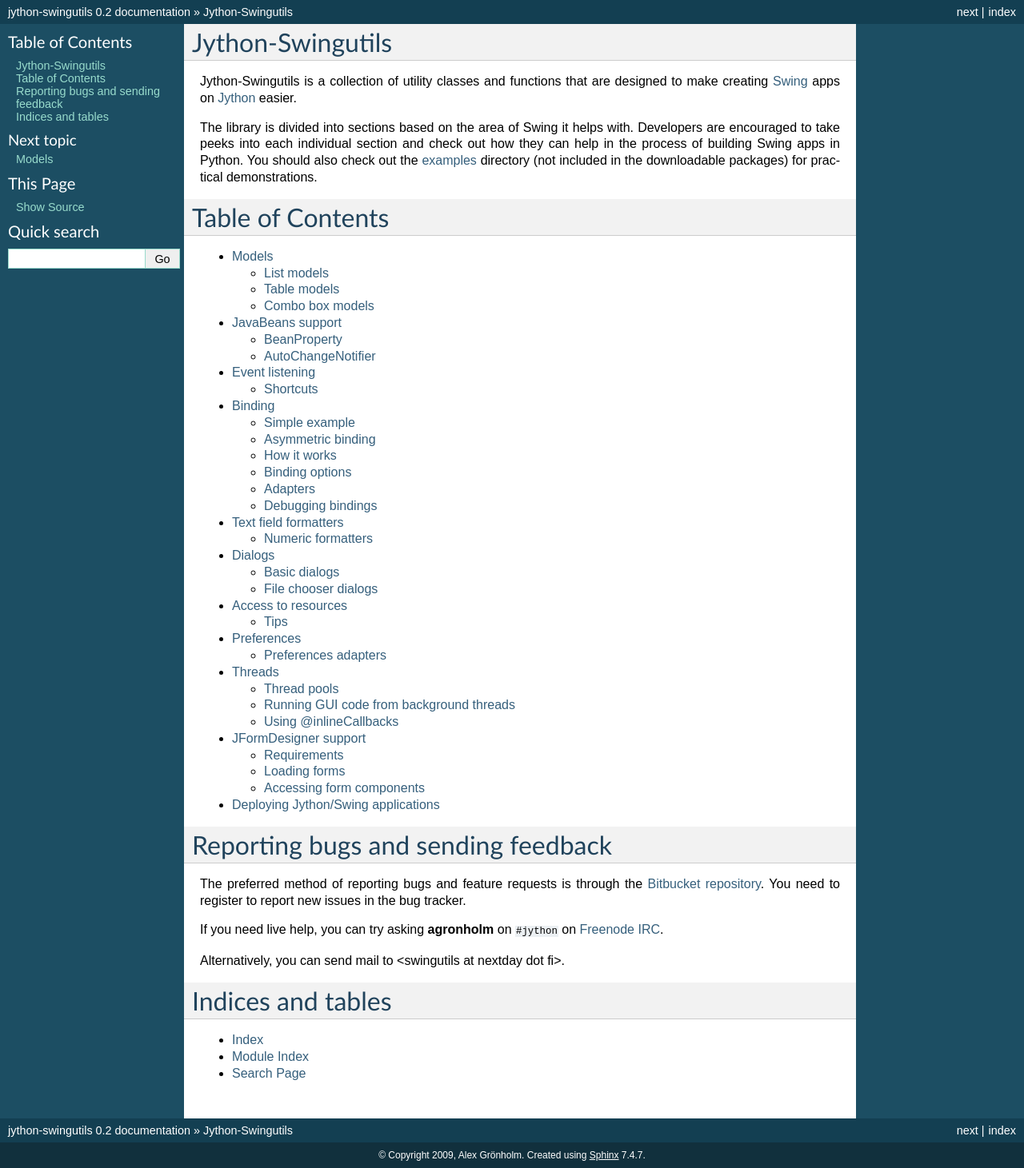
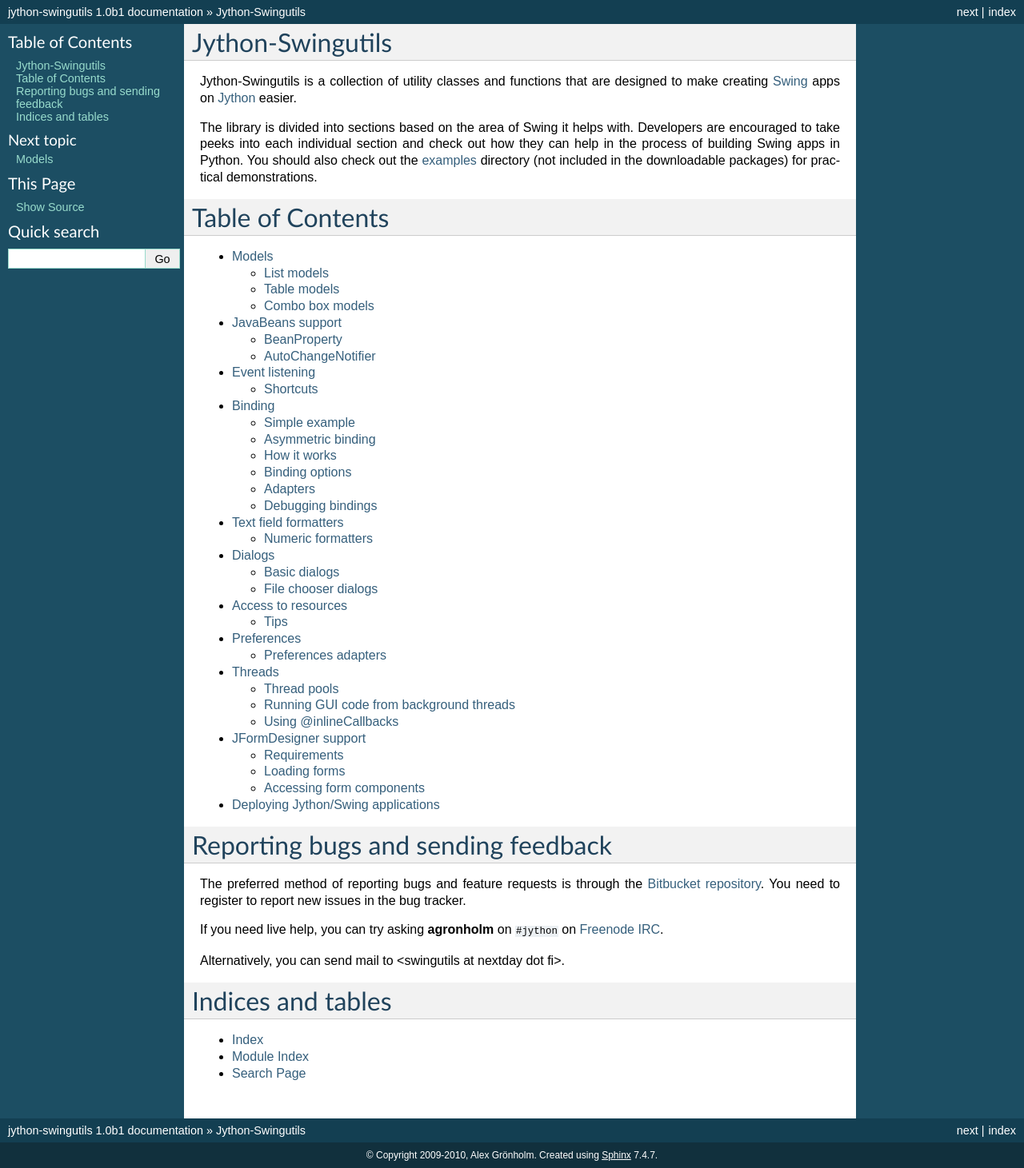
Before and after one commit to jython/swingutils, a Sphinx documentation site: the page built from docs/index.rst, in a window 1280 px wide. Shown: the whole page at 80% size. Built offline with Sphinx 7.4.7, drawn with Linux system fonts in a browser that asks for light colours.

Commit message:
Updated docs version string

```diff
--- a/docs/conf.py
+++ b/docs/conf.py
@@ -38,16 +38,16 @@ master_doc = 'index'
 
 # General information about the project.
 project = u'jython-swingutils'
-copyright = u'2009, Alex Grönholm'
+copyright = u'2009-2010, Alex Grönholm'
 
 # The version info for the project you're documenting, acts as replacement for
 # |version| and |release|, also used in various other places throughout the
 # built documents.
 #
 # The short X.Y version.
-version = '0.2'
+version = '1.0'
 # The full version, including alpha/beta/rc tags.
-release = '0.2'
+release = '1.0b1'
 
 intersphinx_mapping = {'http://download.oracle.com/javase/1.5.0/docs/api': 'jdk5.inv'}
 
```
